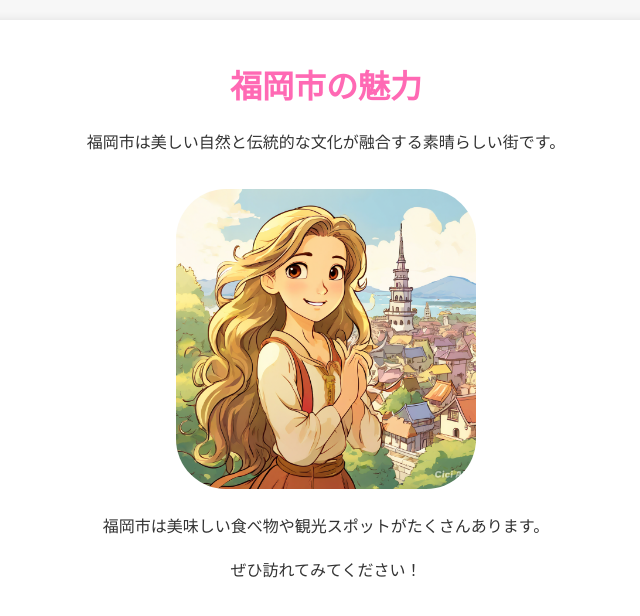
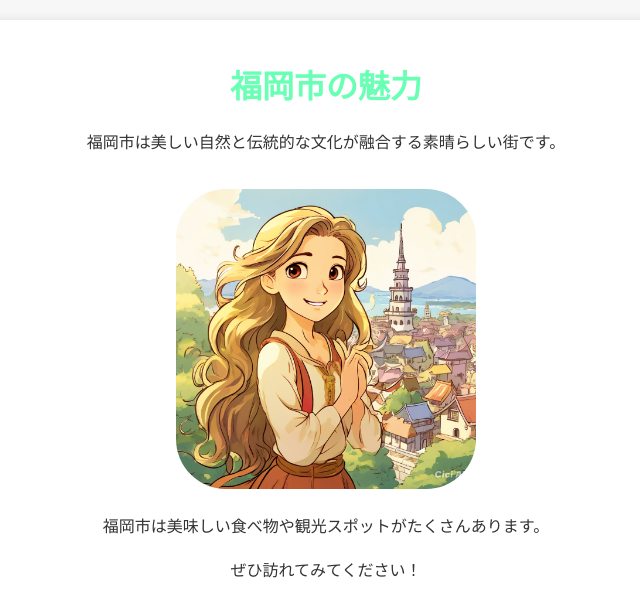
Before and after one commit to yoshidahayate/FE2024L0301codespace-1, a website: page index.html in a window 1280 px wide. Shown: the whole page, without its empty margins (314-954 px from the left). Drawn offline with Linux system fonts and the light colour scheme.

Commit message:
Question 1 setting

```diff
--- a/css/index.css
+++ b/css/index.css
@@ -6,7 +6,7 @@ body {
 }
 
 h1 {
-    color: rgb(255, 105, 180);
+    color: rgb(105, 255, 180);
 }
 
 .container {
--- a/index.html
+++ b/index.html
@@ -3,7 +3,7 @@
     <meta charset="UTF-8">
     <meta name="viewport" content="width=device-width, initial-scale=1.0">
     <link rel="stylesheet" href="./css/index.css" type="text/css">
-    <title>福岡市の紹介</title>
+    <title>福岡市へようこそ</title>
 </head>
 
 <body>
```
